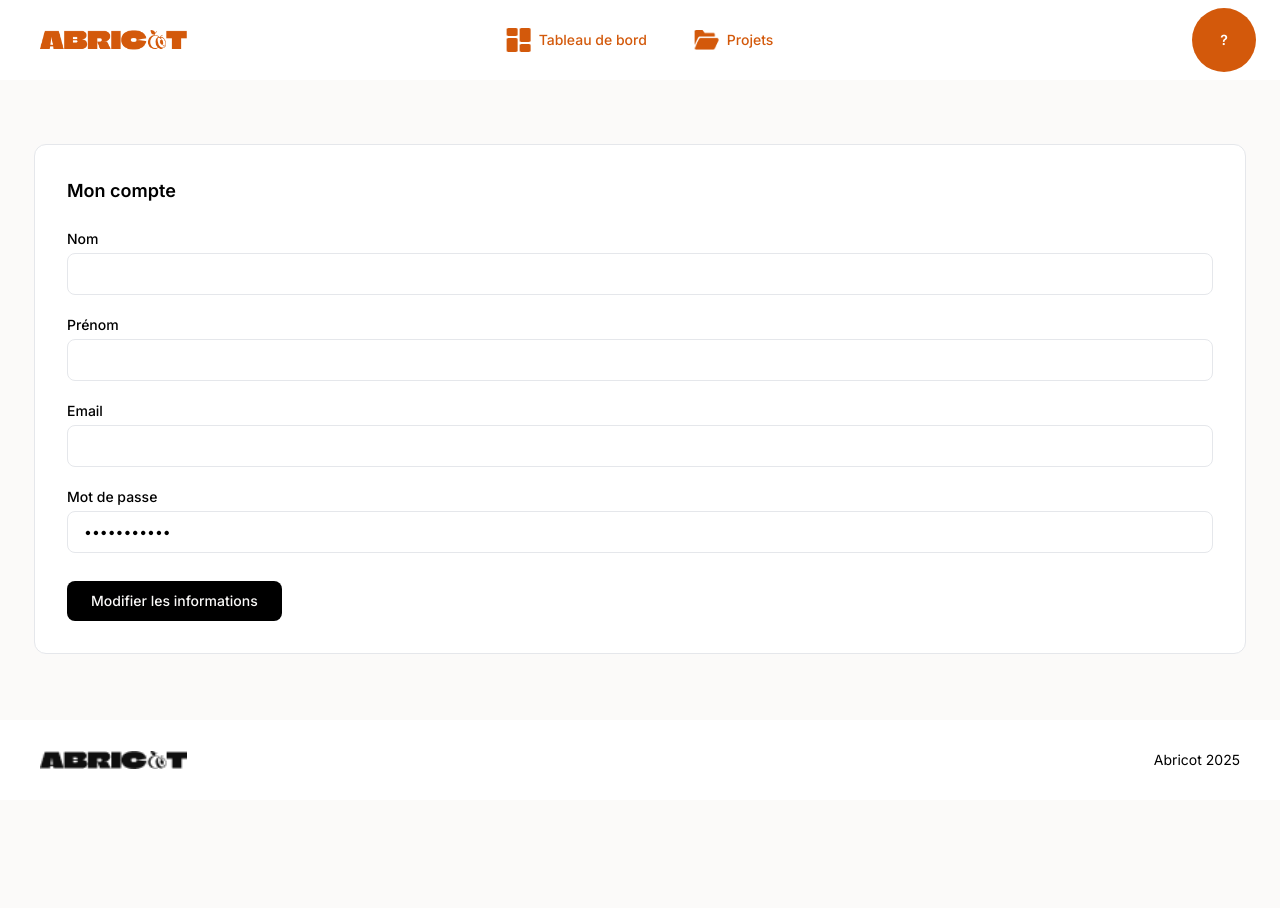
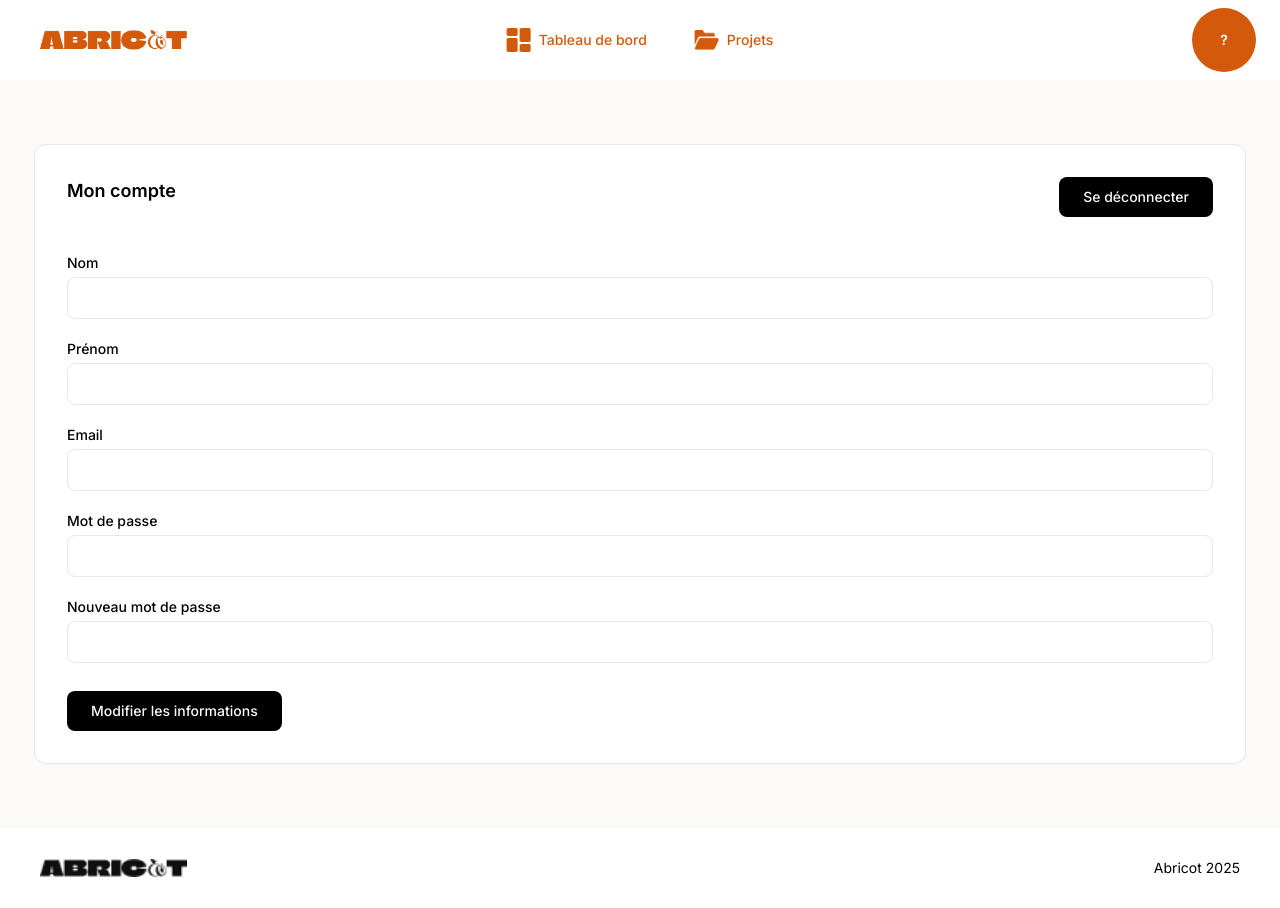
Before and after one commit to snielchevallier/OCR_Projet7, a Next.js app: page /profil in a window 1280 px wide. Before the commit the page ends 800 px from the top, so only its background shows below. Built offline with nearby package versions, Linux system fonts and the light colour scheme; no server answers.

Commit message:
gestion update - validation formulaires

```diff
--- a/src/actions/auth.ts
+++ b/src/actions/auth.ts
@@ -9,6 +9,12 @@ export async function loginAction(formData: FormData) {
   const password = formData.get('password') as string
 
   try {
+    if(!email || !password) {
+      return {
+        success: false,
+        message: 'Tous les champs sont requis',
+      }
+    }
     const user = await login(email, password)
     redirect('/dashboard')
   } catch (err) {
@@ -32,6 +38,11 @@ export async function registerAction(formData: FormData) {
         message: 'Tous les champs sont requis',
       }
     }
+
+    const passwordRegex = /^(?=.*[a-z])(?=.*[A-Z])(?=.*\d)(?=.*[@$!%*?&])[A-Za-z\d@$!%*?&]{8,}$/
+    if (!passwordRegex.test(password)) {
+      throw new Error('Le mot de passe doit comporter au moins 8 caractères, une majuscule, une minuscule, un chiffre et un caractère spécial (@$!%*?&)')
+    }
     const user = await register(email, password, name)
     redirect('/dashboard')
   } catch (err) {
--- a/src/actions/profile.ts
+++ b/src/actions/profile.ts
@@ -14,3 +14,35 @@ export async function getProfileAction() {
   const res = await apiFetch<{ success: boolean; data: { user: User } }>('/auth/profile')
   return res.data.user
 }
+
+export async function updateProfileAction(formData: FormData) {
+  const email = formData.get('email') as string
+  const name = formData.get('name') as string
+  const res = await apiFetch<{ success: boolean; data: { user: User } }>('/auth/profile', {
+    method: 'PUT',
+    body: { name, email },
+  })
+  return res.data.user
+}
+
+export async function updatePasswordAction(formData: FormData) {
+  const currentPassword = formData.get('currentPassword') as string
+  const newPassword = formData.get('newPassword') as string
+
+  if (!currentPassword || !newPassword) {
+    throw new Error('Tous les champs sont requis')
+  }
+  if (currentPassword === newPassword) {
+    throw new Error('Le nouveau mot de passe doit être différent du mot de passe actuel')
+  }
+
+  const passwordRegex = /^(?=.*[a-z])(?=.*[A-Z])(?=.*\d)(?=.*[@$!%*?&])[A-Za-z\d@$!%*?&]{8,}$/
+  if (!passwordRegex.test(newPassword)) {
+    throw new Error('Le mot de passe doit comporter au moins 8 caractères, une majuscule, une minuscule, un chiffre et un caractère spécial (@$!%*?&)')
+  }
+
+  await apiFetch<{ success: boolean; message: string }>('/auth/password', {
+    method: 'PUT',
+    body: { currentPassword, newPassword },
+  })
+}
--- a/src/app/(protected)/profil/page.tsx
+++ b/src/app/(protected)/profil/page.tsx
@@ -2,6 +2,8 @@
 
 import { useState } from 'react'
 import { useUser } from '@/context/UserContext'
+import { updateProfileAction, updatePasswordAction } from '@/actions/profile'
+import { logoutAction } from '@/actions/auth'
 
 export default function Profil() {
   const { user, setUser } = useUser()
@@ -9,13 +11,84 @@ export default function Profil() {
   const firstSpaceIndex = name.indexOf(' ')
   const firstName = firstSpaceIndex >= 0 ? name.slice(0, firstSpaceIndex) : name
   const lastName = firstSpaceIndex >= 0 ? name.slice(firstSpaceIndex + 1) : ''
+  const [loading, setLoading] = useState(false)
+  const [error, setError] = useState<string | null>(null)
+  const [success, setSuccess] = useState(false)
+  const [nochanges, setNoChanges] = useState(false)
+
+  async function handleSubmit(e: React.FormEvent<HTMLFormElement>) {
+    e.preventDefault()
+    setLoading(true)
+    setError(null)
+    setSuccess(false)
+    setNoChanges(false)
+    const form = e.currentTarget
+    const email = (form.elements.namedItem('email') as HTMLInputElement).value
+    const firstName = (form.elements.namedItem('firstName') as HTMLInputElement).value
+    const lastName = (form.elements.namedItem('lastName') as HTMLInputElement).value
+    const currentPassword = (form.elements.namedItem('currentPassword') as HTMLInputElement).value
+    const newPassword = (form.elements.namedItem('newPassword') as HTMLInputElement).value
+    const name = `${firstName} ${lastName}`
+    //check si les champs ont été modifiés
+    if (user?.email === email && user?.name === name && newPassword === '') {
+      setNoChanges(true)
+      setLoading(false)
+      return
+    }
+    //check si le name et l'email doivent être modifiés
+    if (user?.email !== email || user?.name !== name) {
+      const formData = new FormData()
+      formData.append('email', email)
+      formData.append('name', name)
+      try {
+        const updatedUser = await updateProfileAction(formData)
+        setUser(updatedUser)   // ← mise à jour du Context
+        setSuccess(true)
+      } catch (err) {
+        setError(err instanceof Error ? err.message : 'Une erreur est survenue')
+      } finally {
+        setLoading(false)
+      }
+    }
+    //check si le mot de passe doit être modifié
+    if (newPassword !== '') {
+      const formData = new FormData()
+      formData.append('currentPassword', currentPassword)
+      formData.append('newPassword', newPassword)
+      try {
+        await updatePasswordAction(formData)
+        setSuccess(true)
+      } catch (err) {
+        setError(err instanceof Error ? err.message : 'Une erreur est survenue')
+      } finally {
+        setLoading(false)
+      }
+    }
+  }
+
+  async function handleLogout() {
+    confirm('Êtes-vous sûr de vouloir vous déconnecter ?') && (await logoutAction())
+  }
   return (
     <div className="bg-white w-full max-w-303 flex flex-col
     mx-auto my-8 p-8
     rounded-xl border border-gray-200">
+      <div className="flex justify-between mb-6">
+        <div >
           <h1 className="text-lg font-semibold text-black">Mon compte</h1>
           <p className="text-base text-gray-500 mb-6">{user?.name ?? ''}</p>
-        <form className="flex flex-col gap-5">
+        </div>
+        <div>
+          <button onClick={handleLogout} className="px-6 py-2.5 bg-black text-background text-sm font-medium rounded-lg hover:bg-orange transition-colors">
+            Se déconnecter
+          </button>
+        </div>
+      </div>
+      {error && <p className="text-red-600 font-bold mb-4">{error}</p>}
+      {success && <p className="text-green-600 font-bold mb-4">Profil mis à jour avec succès !</p>}
+      {loading && <p className="text-gray-600 mb-4">Mise à jour en cours...</p>}
+      {nochanges && <p className="text-yellow-600 font-bold mb-4">Aucune modification effectuée.</p>}
+      <form className="flex flex-col gap-5" onSubmit={handleSubmit}>
         <div>
           <label className="block text-sm font-medium text-black mb-1">Nom</label>
           <input
@@ -40,6 +113,7 @@ export default function Profil() {
           <label className="block text-sm font-medium text-black mb-1">Email</label>
           <input
             type="email"
+            name="email"
             defaultValue={user?.email ?? ''}
             className="w-full border border-gray-200 rounded-lg px-4 py-2.5 text-sm focus:outline-none focus:ring-1 focus:ring-orange focus:border-orange"
           />
@@ -49,11 +123,20 @@ export default function Profil() {
           <label className="block text-sm font-medium text-black mb-1">Mot de passe</label>
           <input
             type="password"
-        defaultValue="password123"
+            name="currentPassword"
+            defaultValue=""
             className="w-full border border-gray-200 rounded-lg px-4 py-2.5 text-sm focus:outline-none focus:ring-1 focus:ring-orange focus:border-orange"
           />
         </div>
-
+        <div>
+          <label className="block text-sm font-medium text-black mb-1">Nouveau mot de passe</label>
+          <input
+            type="password"
+            name="newPassword"
+            defaultValue=""
+            className="w-full border border-gray-200 rounded-lg px-4 py-2.5 text-sm focus:outline-none focus:ring-1 focus:ring-orange focus:border-orange"
+          />
+        </div>
         <div className="mt-2">
           <button
             type="submit"
--- a/src/app/(public)/register/page.tsx
+++ b/src/app/(public)/register/page.tsx
@@ -27,7 +27,6 @@ export default function Register() {
     formData.append('email', email)
     formData.append('password', password)
     formData.append('name', name)
-    console.log('Form data:', formData)
     const result = await registerAction(formData)
 
     if (result?.success === false) {
```
Lines whose indentation alone changed are shown as unchanged.
